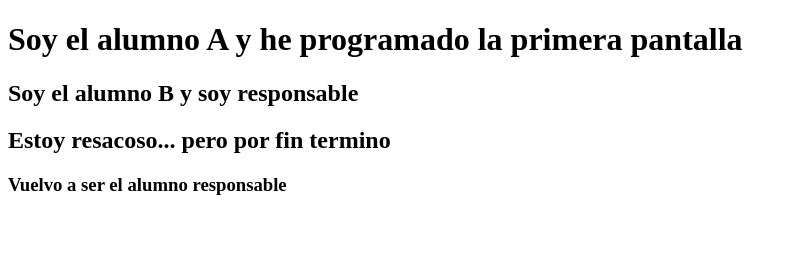
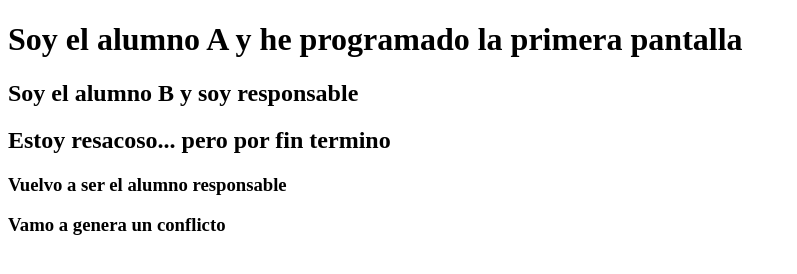
Before and after one commit to Marssalvador/Silksong, a plain HTML site: page index.html in a window 1280 px wide. Shown: the whole page, without its empty margins (0-797 px from the left). Drawn offline with Linux system fonts and the light colour scheme.

Commit message:
se genera el conflicto

```diff
--- a/index.html
+++ b/index.html
@@ -11,5 +11,6 @@
     <h2>Soy el alumno B y soy responsable</h2>
     <h2>Estoy resacoso... pero por fin termino</h2>
     <h3>Vuelvo a ser el alumno responsable</h3>
+    <h3>Vamo a genera un conflicto</h3>
 </body>
 </html>
```
